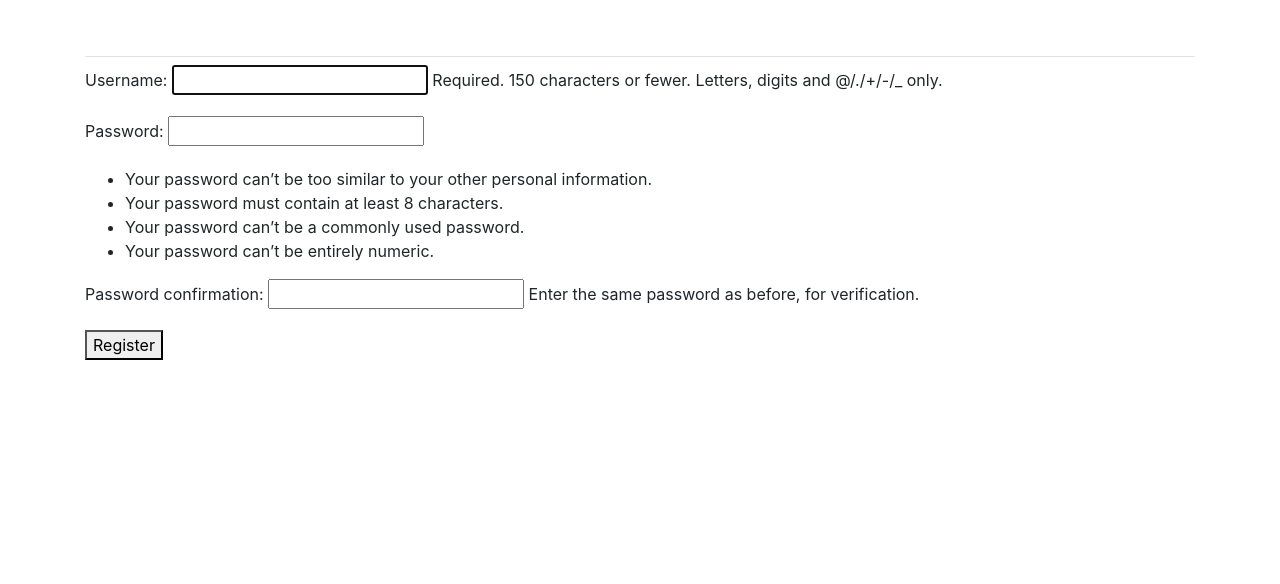
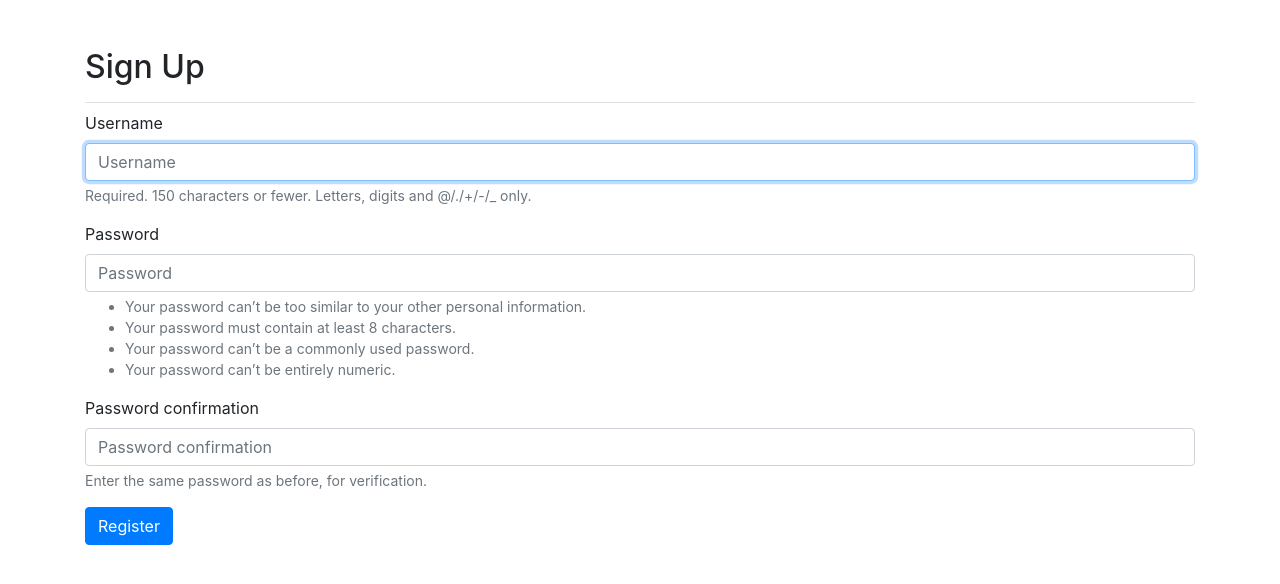
Before and after one commit to melikabaharnemati/Learning-log-website, a Django app: page /users/register/ in a window 1280 px wide. Shown: the part 58-642 px from the top of the page. Run offline with Django 4.2, Linux system fonts and the light colour scheme; some libraries are stand-ins or nearby versions.

Commit message:
register.html modified with bootstrap

```diff
--- a/users/templates/registration/register.html
+++ b/users/templates/registration/register.html
@@ -1,11 +1,19 @@
 {% extends "learning_logs/base.html" %}
+{% load bootstrap4 %}
+
+{% block page_header %}
+  <h2>Sign Up</h2>
+{% endblock page_header %}
 
 {% block content %}
 
-  <form method="post" action="{% url 'users:register' %}">
+  <form method="post" action="{% url 'users:register' %}" class="form">
     {% csrf_token %}
-    {{ form.as_p }}
-    <button name="submit">Register</button>
+    {% bootstrap_form form %}
+    {% buttons %}
+      <button name="submit" class="btn btn-primary">Register</button>
+    {% endbuttons %}
+
     <input type="hidden" name="next" value="{% url 'learning_logs:index' %}" />
   </form>
 
```
